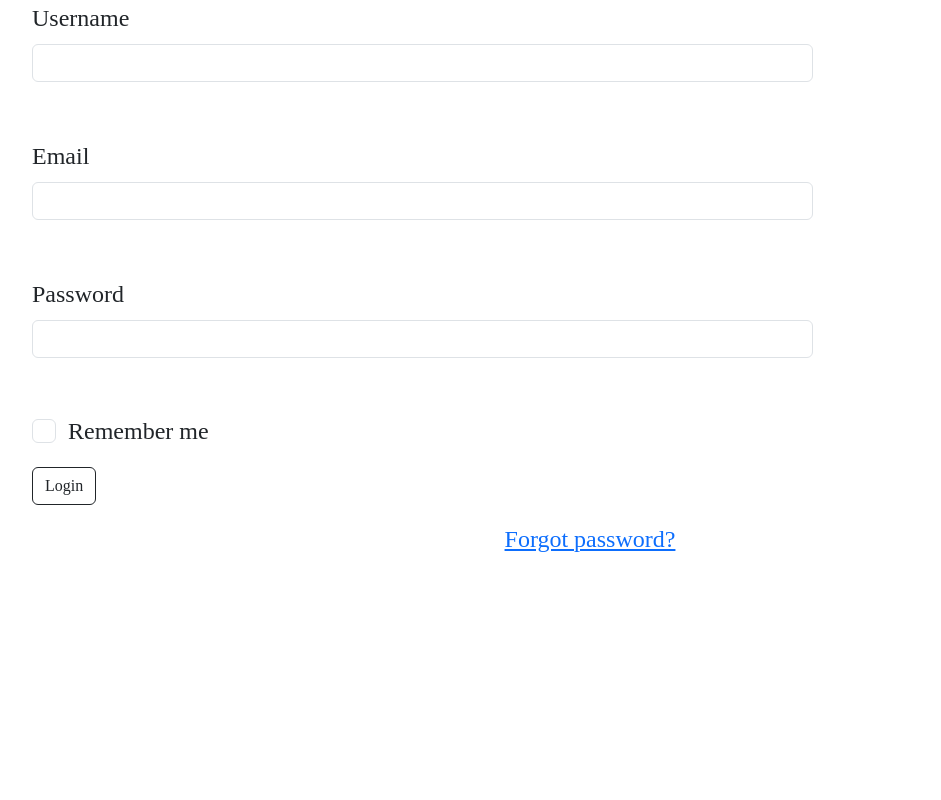
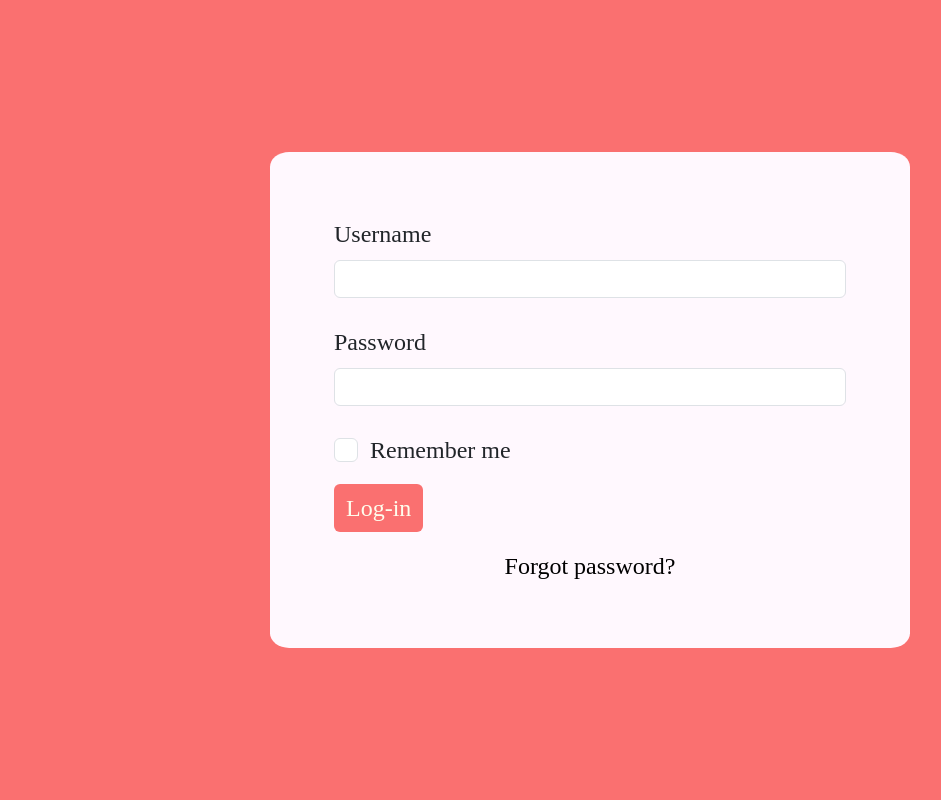
Before and after one commit to Mashyrano/culinaryCommunity, a Django app: template Display/templates/account/login.html in a window 1280 px wide. Shown: the whole page, without its empty margins (50-991 px from the left). Run offline with Django 5.2, Linux system fonts and the light colour scheme; the template is opened without the code that fills it, so the values that code supplies are empty; parts of the project's set-up code (start-up, migrations or seed data) failed here and were passed over.

Commit message:
Styled the log-in page

```diff
--- a/Display/templates/account/login.html
+++ b/Display/templates/account/login.html
@@ -14,7 +14,7 @@
     <link rel="stylesheet" href="{% static 'css/styles.css' %}" />
 
 </head>
-<body>
+<body class="login-page">
 
 
 
@@ -24,23 +24,19 @@
     <form>
         <div class="form-group">
             <label for="username" class="form-label">Username</label>
-            <input type="email" class="form-control" id="username" name="username" required>
-        </div>
-        <div class="form-group">
-            <label for="email" class="form-label">Email</label>
-            <input type="email" class="form-control" id="email" name="email" required>
+            <input type="email" class="form-control login-form" id="username" name="username" required>
         </div>
         <div class="form-group">
             <label for="password" class="form-label">Password</label>
-            <input type="password" class="form-control" id="password" name="password" required>
+            <input type="password" class="form-control login-form" id="password" name="password" required>
         </div>
         <div class="form-check mb-3">
-            <input type="checkbox" class="form-check-input" id="remember">
+            <input type="checkbox" class="form-check-input login-form" id="remember">
             <label class="form-check-label" for="remember">Remember me</label>
         </div>
-        <button type="submit" class="btn btn-outline-dark">Login</button>
+        <button type="submit" class="btn btn-outline-dark login-submit-btn">Log-in</button>
         <div class="text-center mt-3">
-            <a href="#">Forgot password?</a>
+            <a href="#" class="forgot">Forgot password?</a>
         </div>
     </form>
 </div>
--- a/Display/templates/home.html
+++ b/Display/templates/home.html
@@ -46,7 +46,7 @@
                         <h3 class="card-heading">{{category.name}}</h3>
                         <form method="get" action="{% url 'recipes'%}">
                             <input type="hidden" name="query" value="{{ category.name }}">
-                            <button type="submit" class="btn btn-outline-dark btn-lg">Read more...</button>
+                            <button type="submit" class="btn btn-outline-dark btn-lg cat-btn">Read more...</button>
                         </form>
                     </div>
                   </div>
--- a/static/css/styles.css
+++ b/static/css/styles.css
@@ -70,7 +70,7 @@ footer{
 /* Banner styling */
 .banner{
     background-color: #FEFDED;
-    padding: 5% 0;
+    padding: 5% 0 0 0;
 }
 
 .banner-imageContainer{
@@ -106,6 +106,7 @@ footer{
 .banner-btn :hover{
     background-color: #FEFDED;
     color:#FA7070 ;
+    border: 1px solid #000000;
 }
 
 .banner-btn{
@@ -133,11 +134,17 @@ footer{
 .card-img-top{
     height: 15rem;
     object-fit: cover;
+    background-color: #FEFDED;
 }
 
 
 .catagories{
     background-color: #FA7070;
+    padding: 5% 0;
+}
+
+.catagories-heading{
+    color: #FEFDED;
 }
 /*********************************** Archive Page Styling ***********************************/
 .archive-btn-group{
@@ -178,7 +185,7 @@ footer{
   } */
 /*********************************** Contact Page Styling ***********************************/
 
-.form-control{
+.contact-form{
     width: 70%;
     margin-bottom: 5%;
 }
@@ -186,3 +193,54 @@ footer{
 .form{
     padding: 5%;
 }
+
+.contact-sumbit-btn{
+    margin-top: 5%;
+}
+
+
+
+
+/*********************************** Login Page Styling ***********************************/
+.login-page{
+    background-color: #FA7070;
+    display: grid;
+    place-items: center; /* Centers both horizontally and vertically */
+    height: 100vh;
+}
+
+.login{
+    padding: 5%;
+    margin: auto;
+    background-color: #fff8fe;
+    width: 50%;
+    border-radius: 3%;
+}
+
+.login-form{
+    margin-bottom: 5%;
+}
+
+.forgot{
+    color: #000000;
+    text-decoration: none;
+}
+
+.forgot:hover{
+    border: 1px solid #000000;
+    padding: 2%;
+    border-radius: 3%;
+}
+
+.login-submit-btn{
+    background-color: #FA7070;
+    color: #FEFDED;
+    border: none;
+    font-size: 1.5rem;
+}
+
+.login-submit-btn:hover{
+    background-color: #FEFDED;
+    color: #000000;
+    border: 1px solid #000000;
+}
```
Also changed, not shown: Display/templates/contact.html (+5 -5 lines).
